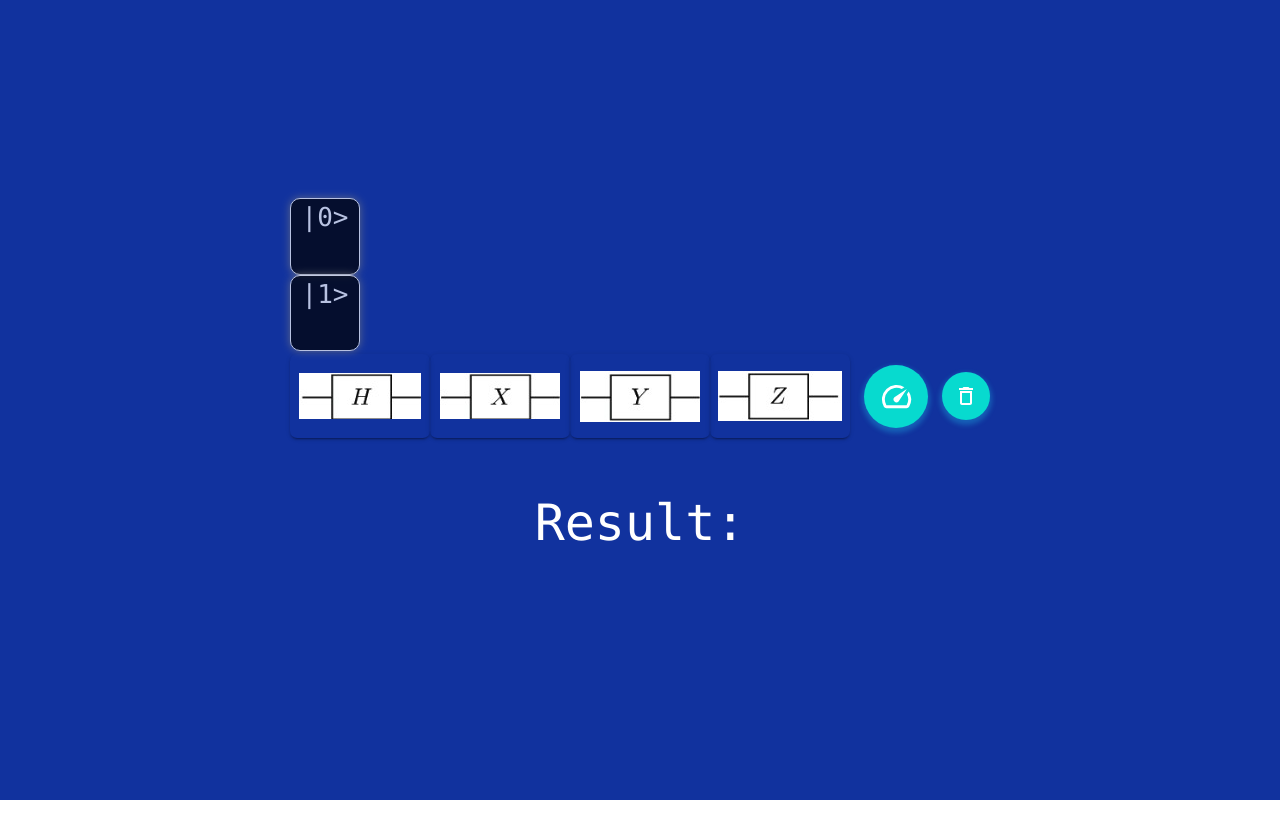
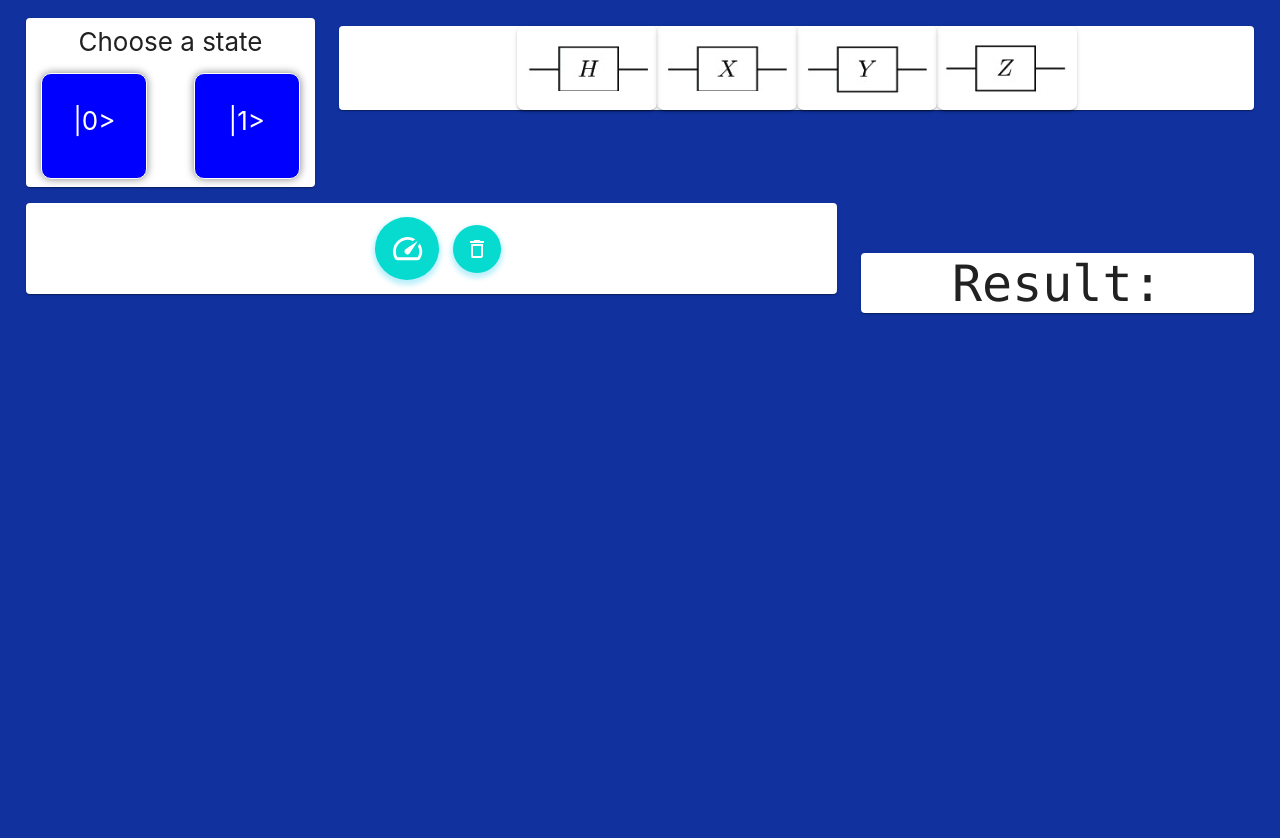
Before and after one commit to JohnYacoub/quantum-circuit-simulator, a React (Create React App) app: page / in a window 1280 px wide. Shown: the top 838 px of the page. Before the commit the page ends 800 px from the top, so only its background shows below. Built offline with nearby package versions, Linux system fonts and the light colour scheme.

Commit message:
More styling, added grid.

```diff
--- a/src/App.css
+++ b/src/App.css
@@ -1,41 +1,41 @@
 .App {
-  text-align: center;
+
   background-color: #11329e;
   min-height: 100vh;
   display: flex;
+  padding: 1em;
   flex-direction: column;
-  align-items: center;
-  justify-content: center;
+
   font-size: calc(10px + 2vmin);
   color: white;
 }
 
 
-.not-selected-state {
-  background-color: black;
+div.not-selected-state {
+  display: inline-block;
+  background-color: blue;
   cursor: pointer;
-  width: 5vw;
-  height: 5.5vw;
-  padding: 2px;
+  width: 4em;
+  height: 4em;
   color: white;
   border: 0.5px solid white;
   border-width: 1px;
   border-radius: 10px;
   border-color: white;
   border-style: solid;
-  opacity: 0.7;
   box-shadow: 0px 0px 8px grey;
 }
+
 .not-selected-state:hover {
   box-shadow: 0px 0px 5px #00ffff;
   border: 1px solid #00ffff;
 }
 .selected-state {
+  display: inline-block;
   background-color: white;
   cursor: pointer;
-  width: 5vw;
-  height: 5.5vw;
-  padding: 2px;
+  width: 4em;
+  height: 4em;
   color: blue;
   border: 0.5px dashed blue;
   border-width: 1px;
--- a/src/App.js
+++ b/src/App.js
@@ -1,7 +1,10 @@
 import React, { useState } from "react";
 import MeasureButton from "./MeasureButton";
 import GateCard from "./GateCard";
+import QbitCard from "./QbitCard";
 import BinButton from "./BinButton";
+import Paper from "@material-ui/core/Paper";
+import Grid from "@material-ui/core/Grid";
 import h from "./images/h.jpg";
 import x from "./images/x.jpg";
 import y from "./images/y.jpg";
@@ -12,12 +15,12 @@ function App() {
   const [result, setResult] = useState("");
   const [oneSelected, setOneSelected] = useState(false);
   const [zeroSelected, setZeroSelected] = useState(false);
-  const [gates, setGate] = useState('');
+  const [gates, setGate] = useState("");
 
   const getResult = () => {
     if (!oneSelected && !zeroSelected) {
       setResult("Choose a start state!");
-    } else if(gates.length == 0){
+    } else if (gates.length === 0) {
       setResult("Select at least 1 gate!");
     } else {
       let startState;
@@ -64,54 +67,55 @@ function App() {
   console.log(gates);
   return (
     <div className="App">
-      <div>
-        <QbitCard
+      <div style={{ flexGrow: 1 }}>
+        <Grid container spacing={3}>
+          <Grid item xs={3}>
+            <Paper style={{ textAlign: "center" }}>
+              <Grid style={{textAlign: "center"}} container spacing={2}>
+                <Grid item xs={12}>Choose a state</Grid>
+                <Grid item xs={6}>
+                  <Paper
                     key={0}
-          clicked={zeroSelected}
+                    className={zeroSelected ? "selected-state" : "not-selected-state"}
                     state={0}
                     onClick={() => handleQubitClick(0)}
-        />
-        <QbitCard
+                  ><div style={{paddingTop:'30%'}}>|0></div></Paper>
+                </Grid>
+                <Grid item xs={6}>
+                  <Paper
                     key={1}
-          clicked={oneSelected}
+                    className={oneSelected ? "selected-state" : "not-selected-state"}
                     state={1}
                     onClick={() => handleQubitClick(1)}
-        />
-        <GateCard
-          src={h}
-          onClick={() => selectGate("H")}
-        />
-        <GateCard
-          src={x}
-          onClick={() => selectGate("X")}
-        />
-        <GateCard
-          src={y}
-          onClick={() => selectGate("Y")}
-        />
-        <GateCard
-          src={z}
-          onClick={() => selectGate("Z")}
-        />
+                  >
+                    <div style={{paddingTop:'30%'}}>|1></div>
+                  </Paper>
+                </Grid>
+              </Grid>
+            </Paper>
+          </Grid>
+          <Grid item xs={9}>
+            <Paper spacing={2} style={{ textAlign: "center" }}>
+              <GateCard src={h} onClick={() => selectGate("H")} />
+              <GateCard src={x} onClick={() => selectGate("X")} />
+              <GateCard src={y} onClick={() => selectGate("Y")} />
+              <GateCard src={z} onClick={() => selectGate("Z")} />
+            </Paper>
+          </Grid>
+          <Grid item xs={8}>
+            <Paper spacing={2} style={{ textAlign: "center" }}>
               <MeasureButton onClick={getResult} />
               <BinButton onClick={resetAll} />
-      </div>
+            </Paper>
+          </Grid>
+          <Grid item xs={4}>
+            <Paper spacing={2} style={{ textAlign: "center" }}>
               <p style={{ fontSize: 50 }}>
                 <code>Result: {result}</code>
               </p>
-    </div>
-  );
-}
-
-function QbitCard(props) {
-  return (
-    <div
-      id={props.state}
-      className={props.clicked ? "selected-state" : "not-selected-state"}
-      onClick={props.onClick}
-    >
-      <div className="ket">
-        <code>|{props.state}></code>
+            </Paper>
+          </Grid>
+        </Grid>
       </div>
     </div>
   );
--- /dev/null
+++ b/src/QbitCard.js
@@ -0,0 +1,16 @@
+import React from "react";
+import Paper from "@material-ui/core/Paper";
+function QbitCard(props) {
+  return (
+    <Paper
+      id={props.state}
+      className={props.clicked ? "selected-state" : "not-selected-state"}
+      onClick={props.onClick}
+      style={{ textAlign: "center" }}
+    >
+
+      lol
+    </Paper>
+  );
+}
+export default QbitCard;
```
Lines whose indentation alone changed are shown as unchanged.
